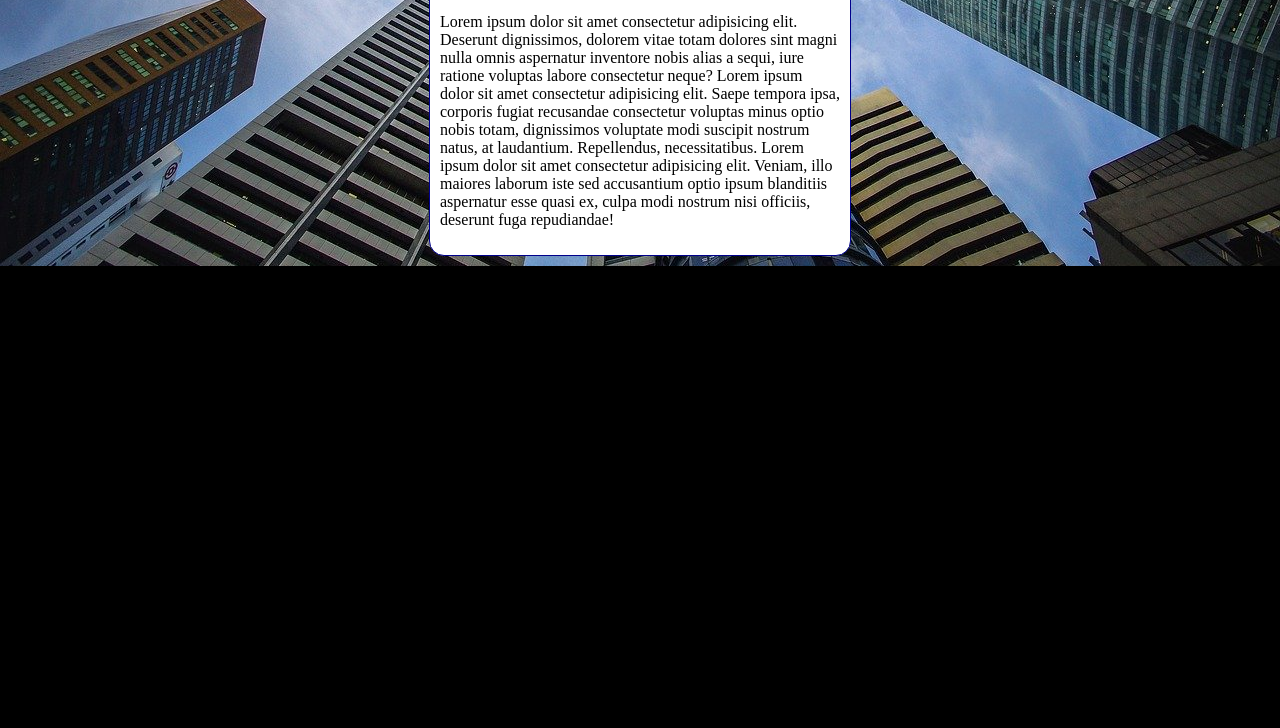
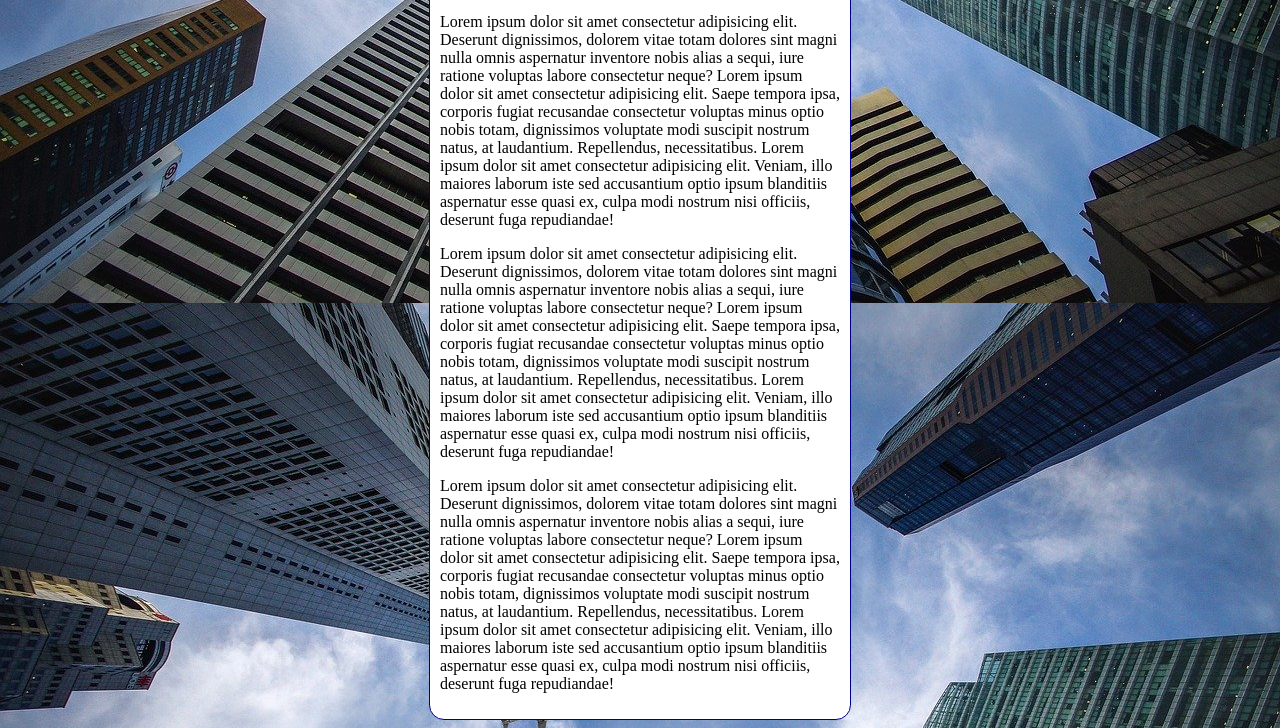
Before and after one commit to alinenunesf/html-css, a plain HTML site: page exercicios/ex022/fundo006.html in a window 1280 px wide. Shown: the part 550-1278 px from the top of the page. Before the commit the page ends 816 px from the top, so only its background shows below. Drawn offline with Linux system fonts and the light colour scheme.

```diff
--- a/exercicios/ex022/fundo006.html
+++ b/exercicios/ex022/fundo006.html
@@ -7,17 +7,24 @@
     <title>Teste imagem de fundo</title>
     <style>
         body {
-            height: 100vh;
+            /*height: 100vh;
             background-color: black;
             background-image: url('imagens/wallpaper002.jpg');
             background-position: center top;
             background-repeat: no-repeat;
             background-size: cover;
+            background-attachment:fixed;*/
+
+            /*short-hand background
+            color > image > position > repeat > attachment*/
+
+            background: black url('imagens/wallpaper002.jpg') center center no-repeat fixed;
+            background-size: cover;
         }
 
         main{
             background-color: white;
-            width: 400px;
+            max-width: 400px;
             padding: 10px;
             margin: auto;
             border: 1px solid darkblue;
@@ -50,6 +57,20 @@
             at laudantium. Repellendus, necessitatibus. Lorem ipsum dolor sit amet consectetur adipisicing elit. Veniam,
             illo maiores laborum iste sed accusantium optio ipsum blanditiis aspernatur esse quasi ex, culpa modi
             nostrum nisi officiis, deserunt fuga repudiandae!</p>
+        <p>Lorem ipsum dolor sit amet consectetur adipisicing elit. Deserunt dignissimos, dolorem vitae totam dolores
+            sint magni nulla omnis aspernatur inventore nobis alias a sequi, iure ratione voluptas labore consectetur
+            neque? Lorem ipsum dolor sit amet consectetur adipisicing elit. Saepe tempora ipsa, corporis fugiat
+            recusandae consectetur voluptas minus optio nobis totam, dignissimos voluptate modi suscipit nostrum natus,
+            at laudantium. Repellendus, necessitatibus. Lorem ipsum dolor sit amet consectetur adipisicing elit. Veniam,
+            illo maiores laborum iste sed accusantium optio ipsum blanditiis aspernatur esse quasi ex, culpa modi
+            nostrum nisi officiis, deserunt fuga repudiandae!</p>
+        <p>Lorem ipsum dolor sit amet consectetur adipisicing elit. Deserunt dignissimos, dolorem vitae totam dolores
+            sint magni nulla omnis aspernatur inventore nobis alias a sequi, iure ratione voluptas labore consectetur
+            neque? Lorem ipsum dolor sit amet consectetur adipisicing elit. Saepe tempora ipsa, corporis fugiat
+            recusandae consectetur voluptas minus optio nobis totam, dignissimos voluptate modi suscipit nostrum natus,
+            at laudantium. Repellendus, necessitatibus. Lorem ipsum dolor sit amet consectetur adipisicing elit. Veniam,
+            illo maiores laborum iste sed accusantium optio ipsum blanditiis aspernatur esse quasi ex, culpa modi
+            nostrum nisi officiis, deserunt fuga repudiandae!</p>
     </main>
 
 </body>
```
Also changed, not shown: exercicios/ex022/fundo007.html (added, +39 -0 lines).
